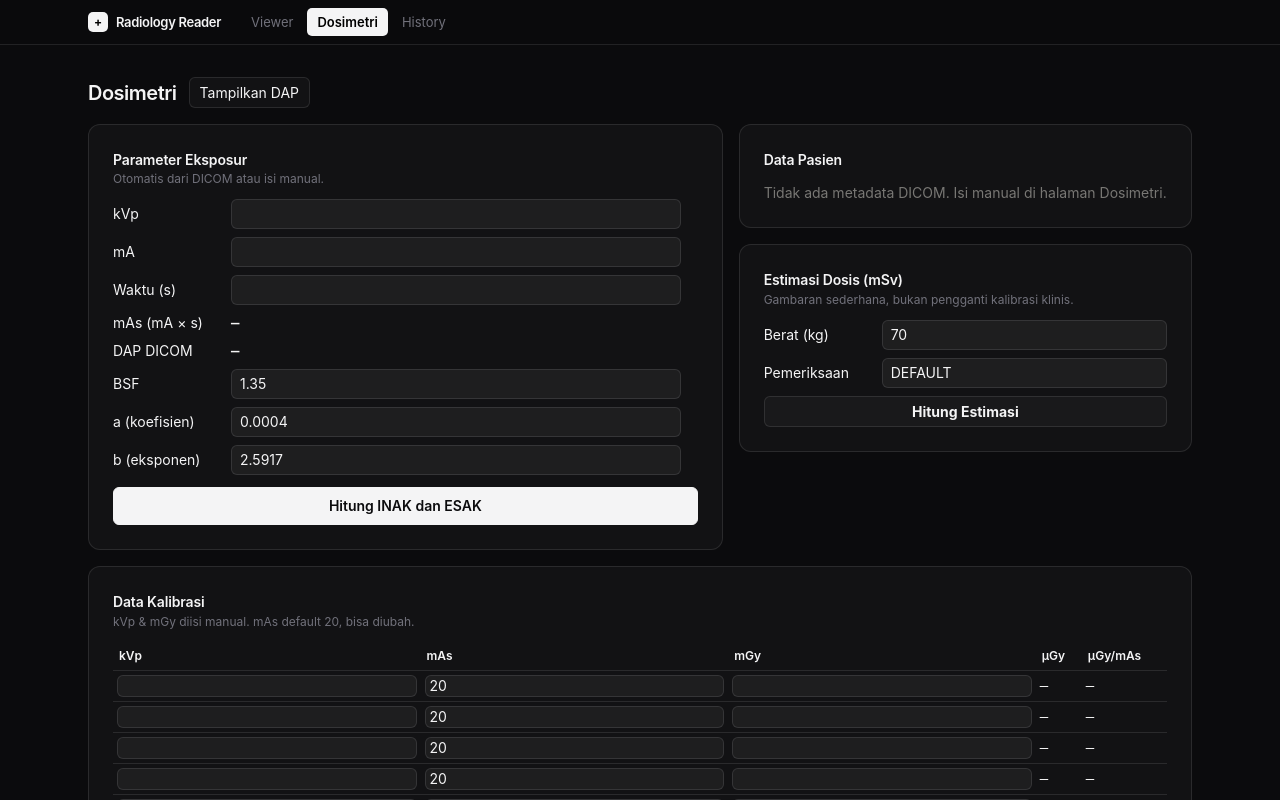
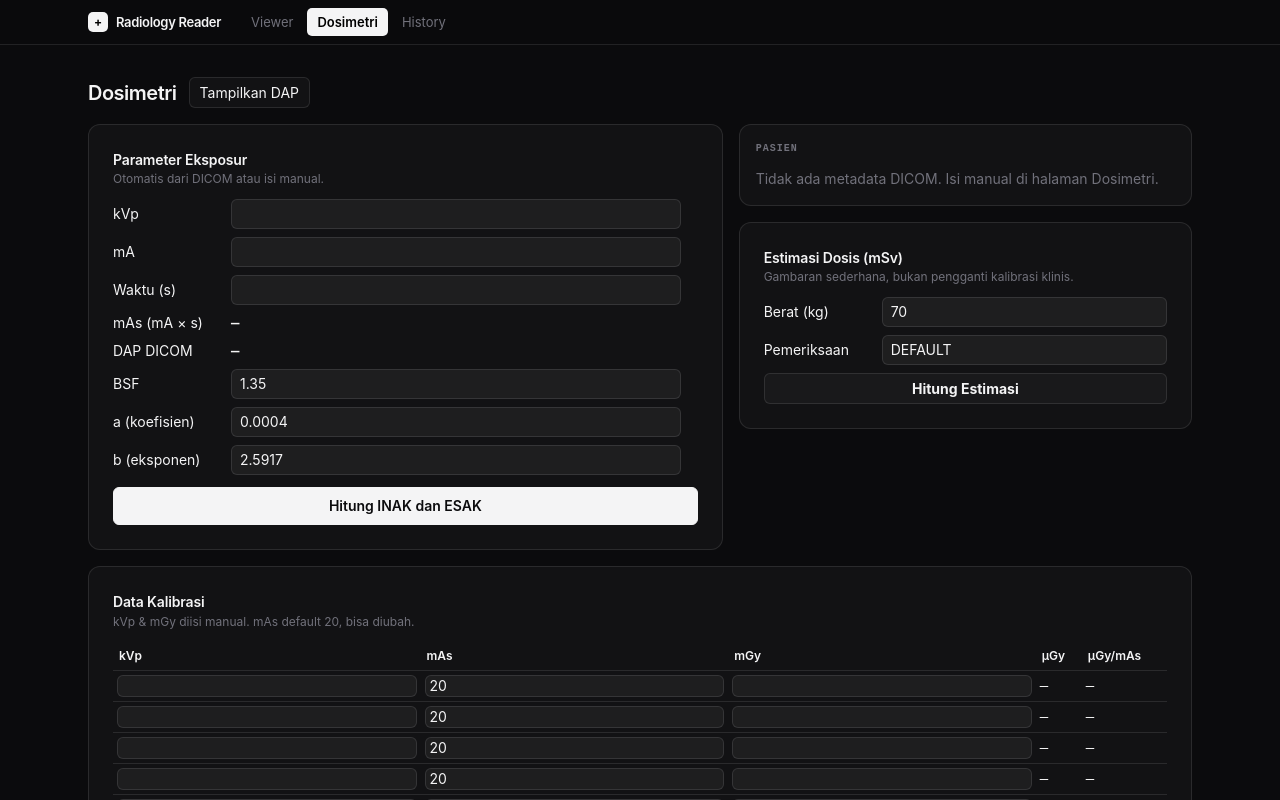
Before and after one commit to agungibr/radiology-reader-web, a SvelteKit app: page /dosimetry in a window 1280 px wide. Shown: the top 800 px of the page. Built offline with nearby package versions, Linux system fonts and the light colour scheme.

Commit message:
refactor(viewer): single dark scale, drop tone props, sans titles
PatientCard/TagsTable are dark-only now (tone prop removed as
dead abstraction); dashboard serif ban honored. No behavior
change; e2e selectors intact.

```diff
--- a/src/components/PatientCard.svelte
+++ b/src/components/PatientCard.svelte
@@ -1,8 +1,7 @@
 <script lang="ts">
   import type { DicomMetadata } from '$lib/dicom';
 
-  let { metadata, tone = 'light' }: { metadata: DicomMetadata | null; tone?: 'light' | 'dark' } =
-    $props();
+  let { metadata }: { metadata: DicomMetadata | null } = $props();
 
   const rows: { label: string; get: (m: DicomMetadata) => string }[] = [
     { label: 'ID Pasien', get: (m) => m.patientId || '—' },
@@ -17,29 +16,18 @@
   ];
 </script>
 
-<section
-  class={tone === 'dark'
-    ? 'rounded-[12px] border border-white/10 bg-white/[0.03] p-4'
-    : 'panel p-6'}
-  aria-label="Data pasien"
->
-  <h2
-    class={tone === 'dark'
-      ? 'mb-3 font-mono text-[10px] font-semibold tracking-widest text-zinc-500 uppercase'
-      : 'panel-title mb-3'}
-  >
-    {tone === 'dark' ? 'PASIEN' : 'Data Pasien'}
+<section class="rounded-[12px] border border-white/10 bg-white/[0.03] p-4" aria-label="Data pasien">
+  <h2 class="mb-3 font-mono text-[10px] font-semibold tracking-widest text-zinc-500 uppercase">
+    Pasien
   </h2>
   {#if metadata}
     <dl class="grid grid-cols-[110px_1fr] gap-y-1.5 text-sm">
       {#each rows as r (r.label)}
-        <dt class={tone === 'dark' ? 'text-zinc-500' : 'text-[#787774]'}>{r.label}</dt>
-        <dd class={tone === 'dark' ? 'text-zinc-100' : ''}>{r.get(metadata)}</dd>
+        <dt class="text-zinc-500">{r.label}</dt>
+        <dd class="text-zinc-100">{r.get(metadata)}</dd>
       {/each}
     </dl>
   {:else}
-    <p class={tone === 'dark' ? 'text-sm text-zinc-500' : 'text-sm text-[#787774]'}>
-      Tidak ada metadata DICOM. Isi manual di halaman Dosimetri.
-    </p>
+    <p class="text-sm text-zinc-500">Tidak ada metadata DICOM. Isi manual di halaman Dosimetri.</p>
   {/if}
 </section>
--- a/src/components/TagsTable.svelte
+++ b/src/components/TagsTable.svelte
@@ -2,9 +2,8 @@
   import type { DicomTag } from '$lib/dicom';
   import { groupDicomTags } from '$lib/dicomGroups';
 
-  let { tags, tone = 'light' }: { tags: DicomTag[]; tone?: 'light' | 'dark' } = $props();
+  let { tags }: { tags: DicomTag[] } = $props();
 
-  const dark = $derived(tone === 'dark');
   const groups = $derived(groupDicomTags(tags));
   let open: Record<string, boolean> = $state({ Pasien: true, Studi: true });
 
@@ -13,44 +12,26 @@
   }
 </script>
 
-<section
-  class={dark ? 'rounded-[12px] border border-white/10 bg-white/[0.03] p-4' : 'panel p-6'}
-  aria-label="Tag DICOM"
->
-  <h2
-    class={dark
-      ? 'mb-3 font-mono text-[10px] font-semibold tracking-widest text-zinc-500 uppercase'
-      : 'panel-title mb-3'}
-  >
+<section class="rounded-[12px] border border-white/10 bg-white/[0.03] p-4" aria-label="Tag DICOM">
+  <h2 class="mb-3 font-mono text-[10px] font-semibold tracking-widest text-zinc-500 uppercase">
     {`Tag DICOM (${tags.length})`}
   </h2>
   {#if tags.length > 0}
     <div class="slim-scroll max-h-72 overflow-auto">
       {#each groups as g (g.name)}
-        <div
-          class={dark
-            ? 'border-b border-white/10 last:border-b-0'
-            : 'border-b border-[#EAEAEA] last:border-b-0'}
-        >
+        <div class="border-b border-white/10 last:border-b-0">
           <button
             type="button"
-            class={dark
-              ? 'flex w-full items-center justify-between py-2 text-left transition-colors hover:bg-white/5'
-              : 'flex w-full items-center justify-between py-2 text-left transition-colors hover:bg-[#F7F6F3]'}
+            class="flex w-full items-center justify-between py-2 text-left transition-colors hover:bg-white/5"
             aria-expanded={open[g.name] ?? false}
             onclick={() => (open = { ...open, [g.name]: !(open[g.name] ?? false) })}
           >
             <span
-              class={dark
-                ? 'font-mono text-[10px] font-semibold tracking-widest text-zinc-500 uppercase'
-                : 'font-mono text-[10px] font-semibold tracking-widest text-[#787774] uppercase'}
+              class="font-mono text-[10px] font-semibold tracking-widest text-zinc-500 uppercase"
             >
               {g.name} · {g.tags.length}
             </span>
-            <span
-              class={dark ? 'text-xs text-zinc-500' : 'text-xs text-[#787774]'}
-              aria-hidden="true"
-            >
+            <span class="text-xs text-zinc-500" aria-hidden="true">
               {(open[g.name] ?? false) ? '−' : '+'}
             </span>
           </button>
@@ -59,26 +40,14 @@
               {#each g.tags as t (t.tag)}
                 <div>
                   <div class="flex items-baseline gap-1.5">
-                    <span
-                      class={dark
-                        ? 'shrink-0 font-mono text-[9px] text-zinc-600'
-                        : 'shrink-0 font-mono text-[9px] text-[#787774]'}
-                    >
+                    <span class="shrink-0 font-mono text-[9px] text-zinc-600">
                       {fmt(t.tag)}
                     </span>
-                    <span
-                      class={dark
-                        ? 'truncate text-[10px] text-zinc-400'
-                        : 'truncate text-[10px] text-[#787774]'}
-                    >
+                    <span class="truncate text-[10px] text-zinc-400">
                       {t.name} · {t.vr}
                     </span>
                   </div>
-                  <div
-                    class={dark
-                      ? 'mt-0.5 font-mono text-[11px] leading-snug break-all text-zinc-200'
-                      : 'mt-0.5 font-mono text-[11px] leading-snug break-all text-[#111111]'}
-                  >
+                  <div class="mt-0.5 font-mono text-[11px] leading-snug break-all text-zinc-200">
                     {t.value}
                   </div>
                 </div>
@@ -89,6 +58,6 @@
       {/each}
     </div>
   {:else}
-    <p class={dark ? 'text-sm text-zinc-500' : 'text-sm text-[#787774]'}>Belum ada tag.</p>
+    <p class="text-sm text-zinc-500">Belum ada tag.</p>
   {/if}
 </section>
--- a/src/routes/+page.svelte
+++ b/src/routes/+page.svelte
@@ -201,7 +201,7 @@
       class="content-start rounded-[12px] border border-white/10 bg-white/[0.03] p-3"
       aria-label="Browser file"
     >
-      <h2 class="font-serif text-base font-semibold tracking-tight text-zinc-100">Browser</h2>
+      <h2 class="text-sm font-semibold tracking-tight text-zinc-100">Browser</h2>
       <label
         class="mt-2 block cursor-pointer rounded-[6px] bg-zinc-100 px-3 py-1.5 text-center text-sm font-semibold text-black transition-colors hover:bg-white"
         aria-label="Buka file"
@@ -355,8 +355,8 @@
 
     <!-- Info -->
     <div class="grid content-start gap-3">
-      <PatientCard metadata={meta} tone="dark" />
-      <TagsTable tags={currentTags} tone="dark" />
+      <PatientCard metadata={meta} />
+      <TagsTable tags={currentTags} />
     </div>
   </div>
 </div>
```
